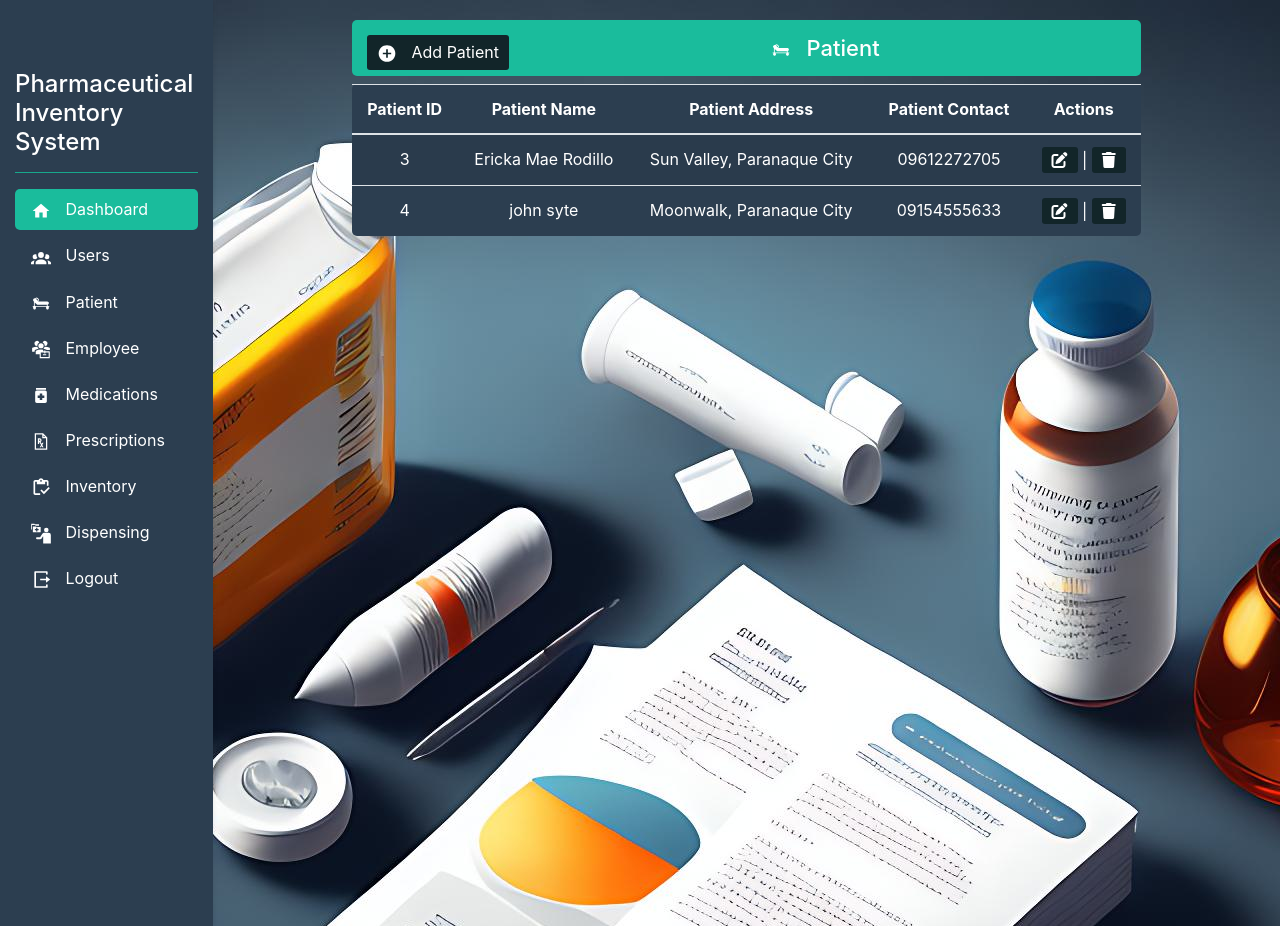
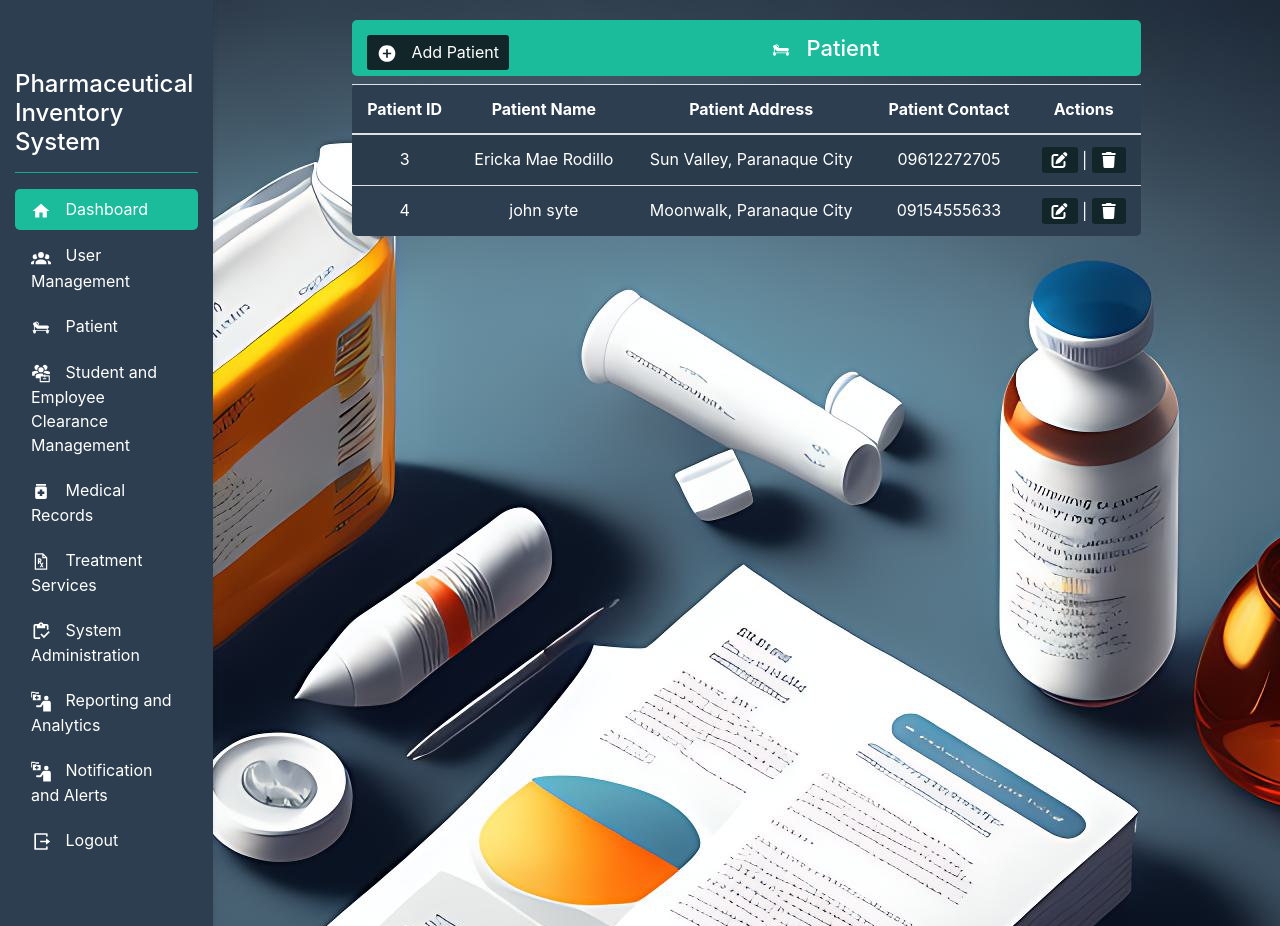
Before and after one commit to tjsyte/clinic-management-system, a PHP site: page /patient.php in a window 1280 px wide. Run offline with PHP 8.4, Linux system fonts and the light colour scheme; data comes from the database, SQL or seed files in the repository; some libraries are stand-ins or nearby versions.

Commit message:
Update patient.php

```diff
--- a/inventory/patient.php
+++ b/inventory/patient.php
@@ -126,25 +126,28 @@
 							<a class="nav-link active" href="dashboard.php"><img src="images/house.svg"> Dashboard</a>
                         </li>
                         <li class="nav-item">
-                            <a class="nav-link" href="users.php"><img src="images/users-group.svg"> Users</a>
+                            <a class="nav-link" href="users.php"><img src="images/users-group.svg"> User Management </a>
                         </li>
                         <li class="nav-item">
                             <a class="nav-link" href="patient.php"><img src="images/inpatient.svg"> Patient</a>
                         </li>
                         <li class="nav-item">
-                            <a class="nav-link" href="#"><img src="images/employee-group-solid.svg"> Employee</a>
+                            <a class="nav-link" href="clearance.php"><img src="images/employee-group-solid.svg"> Student and Employee Clearance Management </a>
                         </li>
                         <li class="nav-item">
-                            <a class="nav-link" href="#"><img src="images/medication.svg"> Medications</a>
+                            <a class="nav-link" href="records.php"><img src="images/medication.svg"> Medical Records </a>
                         </li>
                         <li class="nav-item">
-                            <a class="nav-link" href="#"><img src="images/prescription.svg"> Prescriptions</a>
+                            <a class="nav-link" href="services.php"><img src="images/prescription.svg"> Treatment Services </a>
                         </li>
                         <li class="nav-item">
-                            <a class="nav-link" href="#"><img src="images/inventory.svg"> Inventory</a>
+                            <a class="nav-link" href="admin.php"><img src="images/inventory.svg"> System Administration </a>
                         </li>
                         <li class="nav-item">
-                            <a class="nav-link" href="#"><img src="images/dispensing.svg"> Dispensing</a>
+                            <a class="nav-link" href="reporting.php"><img src="images/dispensing.svg"> Reporting and Analytics </a>
+                        </li>
+			<li class="nav-item">
+                            <a class="nav-link" href="notifs"><img src="images/dispensing.svg"> Notification and Alerts </a>
                         </li>
                         <li class="nav-item">
                             <a class="nav-link" href="logout.php"><img src="images/logout.svg"> Logout</a>
```
